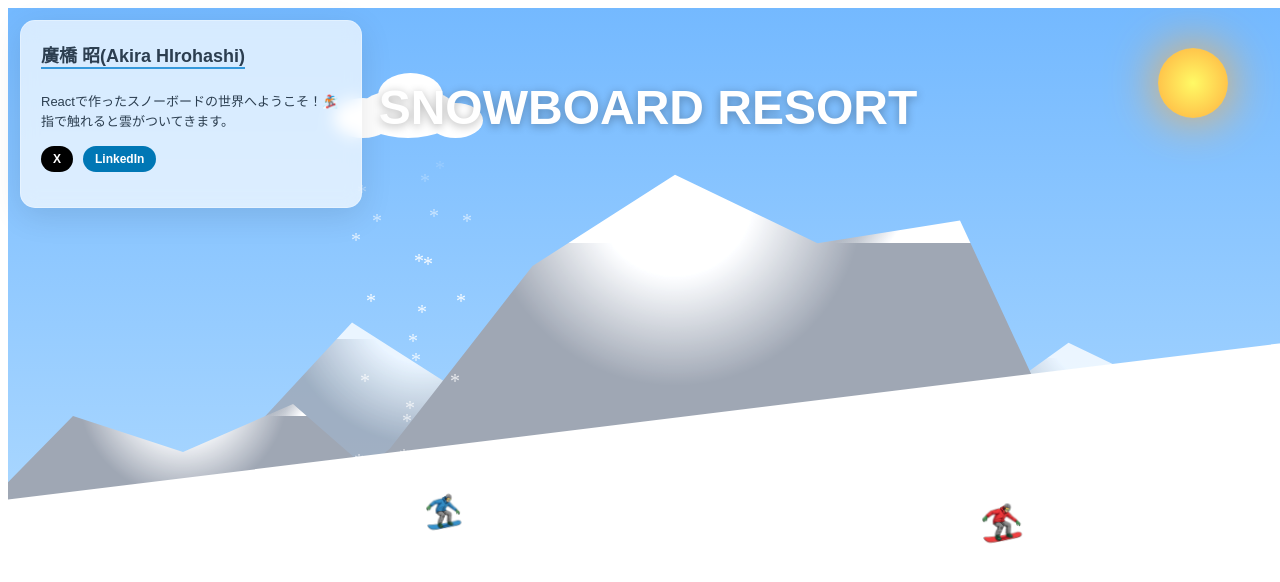
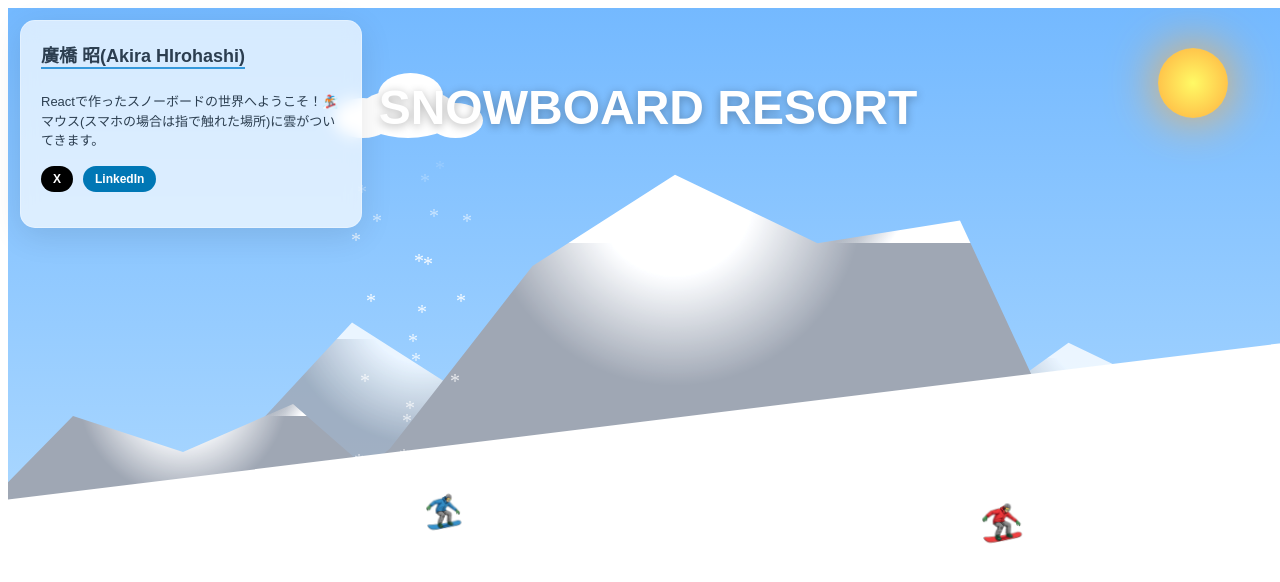
Before and after one commit to com-hiro/react-snowboard-anime, a React (Vite) app: page / in a window 1280 px wide. Shown: the top 582 px of the page. Built offline with nearby package versions, Linux system fonts and the light colour scheme.

Commit message:
update the message of profile card

```diff
--- a/src/App.tsx
+++ b/src/App.tsx
@@ -62,7 +62,7 @@ const App: React.FC = () => {
         <h2>廣橋 昭(Akira HIrohashi)</h2>
         <p className="comment-text">
           Reactで作ったスノーボードの世界へようこそ！🏂
-          指で触れると雲がついてきます。
+          マウス(スマホの場合は指で触れた場所)に雲がついてきます。
         </p>
         <div className="sns-links">
           <a
```
